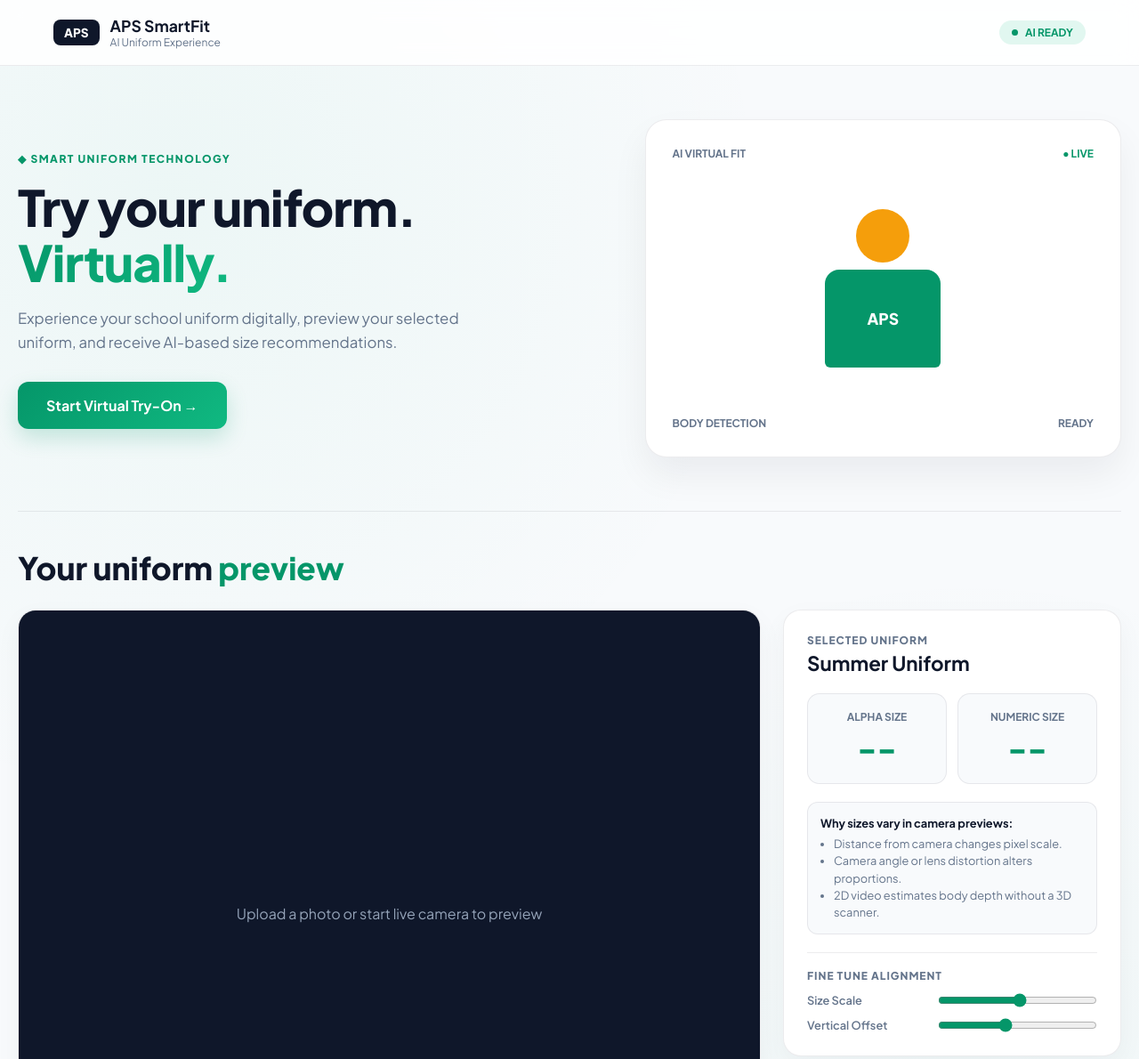
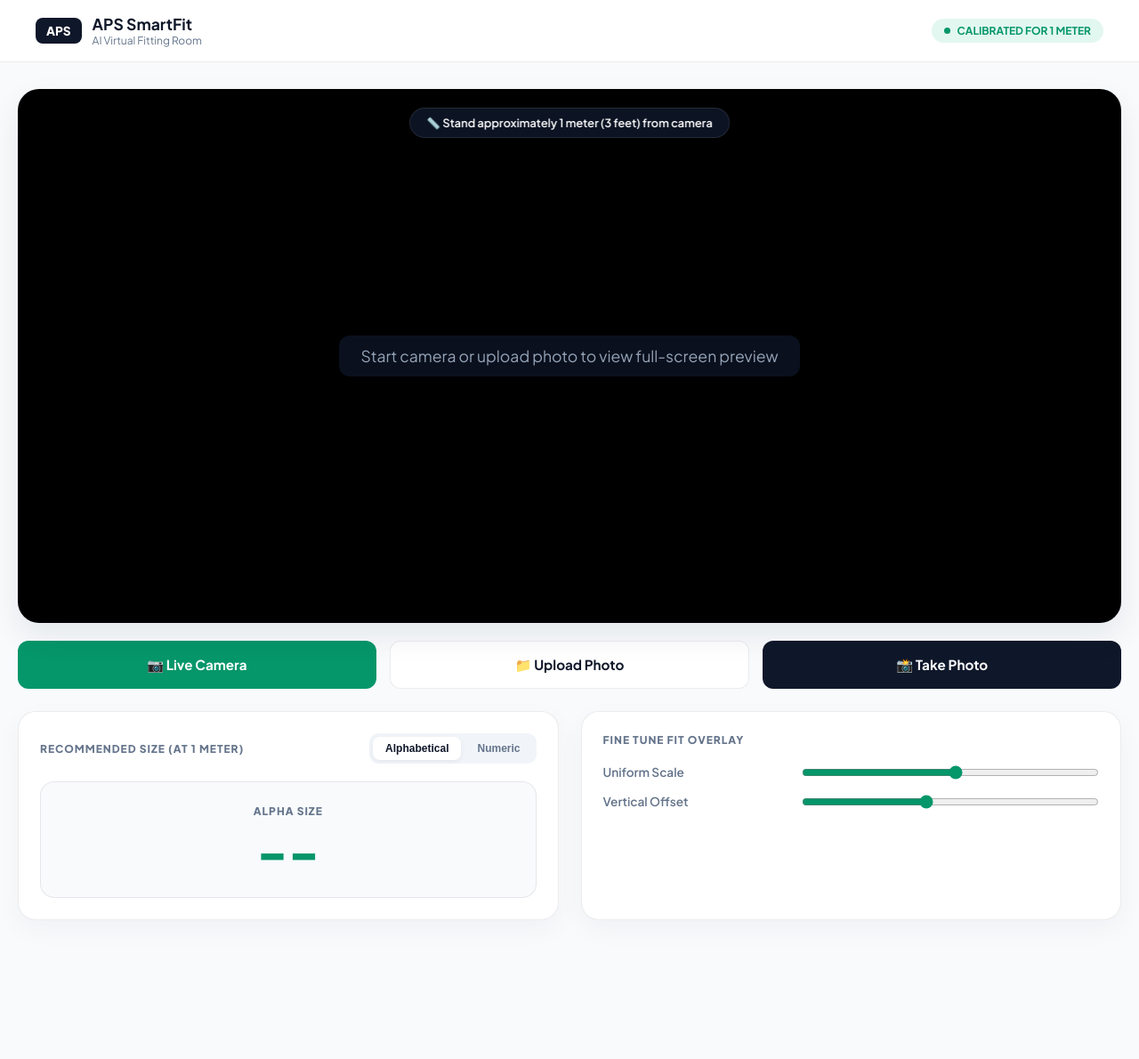
Before and after one commit to sharmaanshika9622-arch/APS-TRY-ON, a plain HTML site: page index.html in a window 1280 px wide. Shown: the top 1190 px of the page at 89% size. After the commit the page ends 1064 px from the top, so only its background shows below. Drawn offline with Linux system fonts and the light colour scheme; a script that the page names is missing.

Commit message:
Refactor index.html for fullscreen and UI improvements
Updated title and subtitles, adjusted styles, and added new elements for full-screen camera functionality and size display. Enhanced layout and interactive features for better user experience.

```diff
--- a/index.html
+++ b/index.html
@@ -3,7 +3,7 @@
 <head>
   <meta charset="UTF-8">
   <meta name="viewport" content="width=device-width, initial-scale=1.0">
-  <title>APS SmartFit AI - Virtual Uniform Experience</title>
+  <title>APS SmartFit AI - Fullscreen Uniform Experience</title>
 
   <!-- MediaPipe Pose Engine -->
   <script src="https://cdn.jsdelivr.net/npm/@mediapipe/pose/pose.js" crossorigin="anonymous"></script>
@@ -12,7 +12,6 @@
   <style>
     @import url('https://fonts.googleapis.com/css2?family=Plus+Jakarta+Sans:wght@400;500;600;700;800&display=swap');
 
-    /* LIGHT THEME PALETTE */
     :root {
       --bg-light: #f8fafc;
       --card-bg: #ffffff;
@@ -26,20 +25,15 @@
     }
 
     * { box-sizing: border-box; margin: 0; padding: 0; }
-
     html { scroll-behavior: smooth; }
 
     body {
       font-family: 'Plus Jakarta Sans', sans-serif;
       background-color: var(--bg-light);
-      background-image:
-        radial-gradient(circle at 15% 15%, rgba(16, 185, 129, 0.05) 0%, transparent 40%),
-        radial-gradient(circle at 85% 85%, rgba(5, 150, 105, 0.04) 0%, transparent 40%);
       color: var(--text-main);
       min-height: 100vh;
       display: flex;
       flex-direction: column;
-      overflow-x: hidden;
     }
 
     /* Navigation Bar */
@@ -50,18 +44,13 @@
       display: flex;
       justify-content: space-between;
       align-items: center;
-      padding: 18px 60px;
+      padding: 16px 40px;
       border-bottom: 1px solid var(--card-border);
-      background: rgba(255, 255, 255, 0.85);
+      background: rgba(255, 255, 255, 0.9);
       backdrop-filter: blur(12px);
     }
 
-    .brand-logo {
-      display: flex;
-      align-items: center;
-      gap: 12px;
-    }
-
+    .brand-logo { display: flex; align-items: center; gap: 12px; }
     .logo-badge {
       background: #0f172a;
       color: #ffffff;
@@ -70,16 +59,8 @@
       padding: 6px 12px;
       border-radius: 8px;
     }
-
-    .brand-title {
-      font-size: 1.1rem;
-      font-weight: 700;
-    }
-
-    .brand-subtitle {
-      font-size: 0.75rem;
-      color: var(--text-muted);
-    }
+    .brand-title { font-size: 1.1rem; font-weight: 700; }
+    .brand-subtitle { font-size: 0.75rem; color: var(--text-muted); }
 
     .status-pill {
       background: var(--status-bg);
@@ -92,174 +73,26 @@
       align-items: center;
       gap: 8px;
     }
+    .status-dot { width: 7px; height: 7px; background: var(--accent-green); border-radius: 50%; }
 
-    .status-dot {
-      width: 7px;
-      height: 7px;
-      background: var(--accent-green);
-      border-radius: 50%;
-    }
-
-    /* Container */
     .container {
       max-width: 1400px;
       margin: 0 auto;
-      padding: 0 20px;
+      padding: 30px 20px;
       width: 100%;
     }
 
-    /* HERO SECTION */
-    .hero-section {
-      padding: 60px 0;
-      display: grid;
-      grid-template-columns: 1.1fr 0.9fr;
-      gap: 50px;
-      align-items: center;
-    }
-
-    .tech-tag {
-      color: var(--accent-green);
-      font-size: 0.75rem;
-      font-weight: 800;
-      letter-spacing: 1.5px;
-      margin-bottom: 16px;
-      display: inline-block;
-    }
-
-    .hero-heading {
-      font-size: 3.5rem;
-      font-weight: 800;
-      line-height: 1.1;
-      margin-bottom: 20px;
-      letter-spacing: -1px;
-    }
-
-    .hero-heading span {
-      background: linear-gradient(135deg, #059669 0%, #10b981 100%);
-      -webkit-background-clip: text;
-      -webkit-text-fill-color: transparent;
-    }
-
-    .hero-subtext {
-      font-size: 1.05rem;
-      color: var(--text-muted);
-      line-height: 1.6;
-      margin-bottom: 30px;
-      max-width: 500px;
-    }
-
-    .btn-cta {
-      display: inline-flex;
-      align-items: center;
-      gap: 10px;
-      background: var(--accent-gradient);
-      color: #ffffff;
-      padding: 16px 32px;
-      border-radius: 12px;
-      font-weight: 700;
-      font-size: 1rem;
-      text-decoration: none;
-      box-shadow: 0 10px 25px rgba(5, 150, 105, 0.2);
-      transition: all 0.25s ease;
-      cursor: pointer;
-      border: none;
-    }
-
-    .btn-cta:hover {
-      transform: translateY(-2px);
-      box-shadow: 0 15px 30px rgba(5, 150, 105, 0.35);
-    }
-
-    .hero-card {
-      background: var(--card-bg);
+    /* FULL-SCREEN CAMERA SECTION */
+    .viewport-card {
+      background: #000000;
       border: 1px solid var(--card-border);
       border-radius: 24px;
-      padding: 30px;
-      position: relative;
-      display: flex;
-      flex-direction: column;
-      align-items: center;
-      justify-content: space-between;
-      height: 380px;
-      box-shadow: 0 20px 40px rgba(15, 23, 42, 0.06);
-    }
-
-    .card-header-bar, .card-footer-bar {
-      width: 100%;
-      display: flex;
-      justify-content: space-between;
-      font-size: 0.75rem;
-      font-weight: 700;
-      color: var(--text-muted);
-    }
-
-    .avatar-graphic {
-      position: relative;
-      display: flex;
-      flex-direction: column;
-      align-items: center;
-    }
-
-    .avatar-head {
-      width: 60px;
-      height: 60px;
-      background: #f59e0b;
-      border-radius: 50%;
-      margin-bottom: 8px;
-    }
-
-    .avatar-body {
-      width: 130px;
-      height: 110px;
-      background: #059669;
-      border-radius: 16px 16px 6px 6px;
-      display: flex;
-      align-items: center;
-      justify-content: center;
-      color: #ffffff;
-      font-weight: 800;
-      font-size: 1.1rem;
-    }
-
-    /* TRY-ON DASHBOARD SECTION */
-    .app-section {
-      padding: 40px 0 80px;
-      border-top: 1px solid var(--card-border);
-    }
-
-    .section-title {
-      font-size: 2.2rem;
-      font-weight: 800;
-      margin-bottom: 25px;
-    }
-
-    .section-title span {
-      color: var(--accent-green);
-    }
-
-    /* FULL SIZE SCREEN LAYOUT */
-    .grid-layout {
-      display: grid;
-      grid-template-columns: 1fr 380px;
-      gap: 25px;
-      align-items: start;
-    }
-
-    .preview-card {
-      background: var(--card-bg);
-      border: 1px solid var(--card-border);
-      border-radius: 20px;
       overflow: hidden;
-      width: 100%;
-      box-shadow: 0 10px 30px rgba(15, 23, 42, 0.04);
-    }
-
-    /* Expanded Camera Canvas */
-    .viewport-box {
+      box-shadow: 0 15px 35px rgba(15, 23, 42, 0.08);
       position: relative;
       width: 100%;
-      height: 680px;
-      background: #0f172a;
+      height: 75vh;
+      min-height: 550px;
       display: flex;
       justify-content: center;
       align-items: center;
@@ -276,24 +109,44 @@
 
     .placeholder-text {
       color: #94a3b8;
-      font-size: 1rem;
+      font-size: 1.1rem;
       z-index: 1;
+      text-align: center;
+      background: rgba(15, 23, 42, 0.7);
+      padding: 12px 24px;
+      border-radius: 12px;
     }
 
+    /* Floating Distance Calibration Alert */
+    .distance-banner {
+      position: absolute;
+      top: 20px;
+      left: 50%;
+      transform: translateX(-50%);
+      background: rgba(15, 23, 42, 0.85);
+      color: #ffffff;
+      padding: 8px 18px;
+      border-radius: 20px;
+      font-size: 0.8rem;
+      font-weight: 600;
+      backdrop-filter: blur(8px);
+      z-index: 2;
+      border: 1px solid rgba(255,255,255,0.1);
+    }
+
+    /* ACTION BAR BELOW CAMERA */
     .action-bar {
       display: flex;
       gap: 15px;
-      padding: 20px;
-      border-top: 1px solid var(--card-border);
-      background: #ffffff;
+      margin-top: 20px;
     }
 
     .btn {
       flex: 1;
-      padding: 14px;
-      border-radius: 10px;
+      padding: 16px;
+      border-radius: 12px;
       font-family: inherit;
-      font-size: 0.9rem;
+      font-size: 0.95rem;
       font-weight: 700;
       cursor: pointer;
       display: inline-flex;
@@ -308,21 +161,39 @@
     .btn-primary:hover { background: #047857; }
 
     .btn-secondary {
-      background: #f1f5f9;
+      background: #ffffff;
       color: var(--text-main);
       border: 1px solid var(--card-border);
     }
-    .btn-secondary:hover { background: #e2e8f0; }
+    .btn-secondary:hover { background: #f1f5f9; }
 
-    .sidebar-card {
+    .btn-capture {
+      background: #0f172a;
+      color: #ffffff;
+    }
+    .btn-capture:hover { background: #1e293b; }
+
+    /* SIZE DISPLAY & CONTROLS DASHBOARD (BELOW CAMERA) */
+    .controls-dashboard {
+      display: grid;
+      grid-template-columns: 1fr 1fr;
+      gap: 25px;
+      margin-top: 25px;
+    }
+
+    .dashboard-card {
       background: var(--card-bg);
       border: 1px solid var(--card-border);
       border-radius: 20px;
-      padding: 26px;
+      padding: 24px;
+      box-shadow: 0 10px 30px rgba(15, 23, 42, 0.04);
+    }
+
+    .card-title-row {
       display: flex;
-      flex-direction: column;
-      gap: 20px;
-      box-shadow: 0 10px 30px rgba(15, 23, 42, 0.04);
+      justify-content: space-between;
+      align-items: center;
+      margin-bottom: 20px;
     }
 
     .sidebar-label {
@@ -333,76 +204,65 @@
       letter-spacing: 1px;
     }
 
-    .uniform-title {
-      font-size: 1.4rem;
-      font-weight: 700;
-      margin-top: 4px;
+    /* Interactive Size Mode Selector Button */
+    .mode-toggle-group {
+      display: flex;
+      background: #f1f5f9;
+      padding: 4px;
+      border-radius: 10px;
+      gap: 4px;
     }
 
-    /* Size Display Cards */
-    .size-container {
-      display: grid;
-      grid-template-columns: 1fr 1fr;
-      gap: 12px;
+    .toggle-btn {
+      padding: 6px 14px;
+      border-radius: 8px;
+      border: none;
+      font-size: 0.75rem;
+      font-weight: 700;
+      cursor: pointer;
+      background: transparent;
+      color: var(--text-muted);
     }
 
-    .size-recommend-box {
+    .toggle-btn.active {
+      background: #ffffff;
+      color: var(--text-main);
+      box-shadow: 0 2px 6px rgba(0,0,0,0.06);
+    }
+
+    .size-display-box {
       background: #f8fafc;
       border: 1px solid var(--card-border);
-      border-radius: 14px;
-      padding: 18px;
+      border-radius: 16px;
+      padding: 25px;
       text-align: center;
     }
 
-    .size-recommend-box .label {
-      font-size: 0.75rem;
-      color: var(--text-muted);
-      font-weight: 700;
-    }
-
-    .size-number {
-      font-size: 2.2rem;
+    .size-main-number {
+      font-size: 3.5rem;
       font-weight: 800;
       color: var(--accent-green);
-      margin-top: 4px;
-    }
-
-    /* Accuracy Info Box */
-    .accuracy-info {
-      background: #f8fafc;
-      border: 1px solid var(--card-border);
-      border-radius: 12px;
-      padding: 14px;
-      font-size: 0.8rem;
-      color: var(--text-muted);
-      line-height: 1.5;
-    }
-
-    .accuracy-info strong {
-      color: var(--text-main);
-      display: block;
-      margin-bottom: 4px;
+      line-height: 1;
+      margin-top: 8px;
     }
 
     .adjustment-group {
       display: flex;
       flex-direction: column;
-      gap: 12px;
-      border-top: 1px solid var(--card-border);
-      padding-top: 18px;
+      gap: 16px;
     }
 
     .slider-row {
       display: flex;
       justify-content: space-between;
       align-items: center;
-      font-size: 0.8rem;
+      font-size: 0.85rem;
       font-weight: 600;
       color: var(--text-muted);
     }
 
     .slider-row input[type="range"] {
-      width: 55%;
+      width: 60%;
       accent-color: var(--accent-green);
       cursor: pointer;
     }
@@ -410,10 +270,9 @@
     input[type="file"] { display: none; }
 
     @media (max-width: 900px) {
-      header { padding: 15px 20px; }
-      .hero-section { grid-template-columns: 1fr; text-align: center; }
-      .grid-layout { grid-template-columns: 1fr; }
-      .viewport-box { height: 450px; }
+      .controls-dashboard { grid-template-columns: 1fr; }
+      .viewport-card { height: 50vh; }
+      .action-bar { flex-direction: column; }
     }
   </style>
 </head>
@@ -425,101 +284,62 @@
       <div class="logo-badge">APS</div>
       <div>
         <div class="brand-title">APS SmartFit</div>
-        <div class="brand-subtitle">AI Uniform Experience</div>
+        <div class="brand-subtitle">AI Virtual Fitting Room</div>
       </div>
     </div>
     <div class="status-pill">
       <div class="status-dot"></div>
-      AI READY
+      CALIBRATED FOR 1 METER
     </div>
   </header>
 
   <div class="container">
 
-    <!-- HERO LANDING SECTION -->
-    <section class="hero-section">
-      <div>
-        <span class="tech-tag">◆ SMART UNIFORM TECHNOLOGY</span>
-        <h1 class="hero-heading">Try your uniform. <span>Virtually.</span></h1>
-        <p class="hero-subtext">
-          Experience your school uniform digitally, preview your selected uniform, and receive AI-based size recommendations.
-        </p>
-        <a href="#tryon-app" class="btn-cta">Start Virtual Try-On →</a>
+    <!-- FULL SCREEN CAMERA VIEWPORT -->
+    <div class="viewport-card">
+      <div class="distance-banner">📏 Stand approximately 1 meter (3 feet) from camera</div>
+      <video id="webcam" playsinline style="display:none;"></video>
+      <canvas id="output-canvas" width="1280" height="720"></canvas>
+      <span class="placeholder-text" id="placeholder-text">Start camera or upload photo to view full-screen preview</span>
     </div>
 
-      <div class="hero-card">
-        <div class="card-header-bar">
-          <span>AI VIRTUAL FIT</span>
-          <span style="color: var(--accent-green);">● LIVE</span>
-        </div>
-        <div class="avatar-graphic">
-          <div class="avatar-head"></div>
-          <div class="avatar-body">APS</div>
-        </div>
-        <div class="card-footer-bar">
-          <span>BODY DETECTION</span>
-          <span>READY</span>
-        </div>
-      </div>
-    </section>
-
-    <!-- TRY-ON APPLICATION SECTION -->
-    <section class="app-section" id="tryon-app">
-      <h2 class="section-title">Your uniform <span>preview</span></h2>
-
-      <div class="grid-layout">
-
-        <!-- Full-Size Screen Viewport -->
-        <div class="preview-card">
-          <div class="viewport-box">
-            <video id="webcam" playsinline style="display:none;"></video>
-            <canvas id="output-canvas" width="1280" height="720"></canvas>
-            <span class="placeholder-text" id="placeholder-text">Upload a photo or start live camera to preview</span>
-          </div>
-
+    <!-- MAIN CONTROL BUTTONS BELOW CAMERA -->
     <div class="action-bar">
       <button class="btn btn-primary" onclick="startWebcam()">📷 Live Camera</button>
       <label class="btn btn-secondary">
         📁 Upload Photo
         <input type="file" id="image-upload" accept="image/*" onchange="handleImageUpload(event)">
       </label>
+      <button class="btn btn-capture" onclick="takeSnapshot()">📸 Take Photo</button>
+    </div>
+
+    <!-- CONTROL DASHBOARD BELOW CAMERA -->
+    <div class="controls-dashboard">
+
+      <!-- Recommended Size Card -->
+      <div class="dashboard-card">
+        <div class="card-title-row">
+          <span class="sidebar-label">Recommended Size (at 1 Meter)</span>
+          <div class="mode-toggle-group">
+            <button class="toggle-btn active" id="btn-alpha" onclick="setSizeMode('alpha')">Alphabetical</button>
+            <button class="toggle-btn" id="btn-num" onclick="setSizeMode('numeric')">Numeric</button>
           </div>
         </div>
 
-        <!-- Sidebar Controls & Size Info -->
-        <div class="sidebar-card">
-          <div>
-            <div class="sidebar-label">Selected Uniform</div>
-            <div class="uniform-title">Summer Uniform</div>
-          </div>
-
-          <!-- Dual Size Display (XXS–XXXL & 28–42) -->
-          <div class="size-container">
-            <div class="size-recommend-box">
-              <div class="label">ALPHA SIZE</div>
-              <div class="size-number" id="size-alpha">--</div>
-            </div>
-            <div class="size-recommend-box">
-              <div class="label">NUMERIC SIZE</div>
-              <div class="size-number" id="size-num">--</div>
+        <div class="size-display-box">
+          <div class="sidebar-label" id="size-mode-label">ALPHA SIZE</div>
+          <div class="size-main-number" id="size-display">--</div>
         </div>
       </div>
 
-          <!-- Explanation of Size Accuracy -->
-          <div class="accuracy-info">
-            <strong>Why sizes vary in camera previews:</strong>
-            <ul style="padding-left: 15px; margin-top: 4px;">
-              <li>Distance from camera changes pixel scale.</li>
-              <li>Camera angle or lens distortion alters proportions.</li>
-              <li>2D video estimates body depth without a 3D scanner.</li>
-            </ul>
+      <!-- Fine-Tune Manual Overlay Adjustments -->
+      <div class="dashboard-card">
+        <div class="card-title-row">
+          <span class="sidebar-label">Fine Tune Fit Overlay</span>
         </div>
-
-          <!-- Alignment Sliders -->
         <div class="adjustment-group">
-            <div class="sidebar-label">Fine Tune Alignment</div>
           <div class="slider-row">
-              <span>Size Scale</span>
+            <span>Uniform Scale</span>
             <input type="range" id="scale-slider" min="1.8" max="4.5" step="0.05" value="3.20">
           </div>
           <div class="slider-row">
@@ -530,7 +350,6 @@
       </div>
 
     </div>
-    </section>
 
   </div>
 
@@ -538,8 +357,8 @@
     const videoElement = document.getElementById('webcam');
     const canvasElement = document.getElementById('output-canvas');
     const canvasCtx = canvasElement.getContext('2d');
-    const sizeAlpha = document.getElementById('size-alpha');
-    const sizeNum = document.getElementById('size-num');
+    const sizeDisplay = document.getElementById('size-display');
+    const sizeModeLabel = document.getElementById('size-mode-label');
     const placeholderText = document.getElementById('placeholder-text');
 
     const scaleSlider = document.getElementById('scale-slider');
@@ -551,17 +370,41 @@
     let pose;
     let camera;
     let currentSourceImage = null;
+    let currentSizeMode = 'alpha'; // Default mode: 'alpha' or 'numeric'
 
-    // Calculates both Alpha (XXS-XXXL) and Numeric (28-42) sizes
-    function calculateSizes(shoulderPx) {
-      if (shoulderPx < 180) return { alpha: "XXS", num: "28" };
-      if (shoulderPx >= 180 && shoulderPx < 210) return { alpha: "XS", num: "30" };
-      if (shoulderPx >= 210 && shoulderPx < 240) return { alpha: "S", num: "32" };
-      if (shoulderPx >= 240 && shoulderPx < 270) return { alpha: "M", num: "34" };
-      if (shoulderPx >= 270 && shoulderPx < 300) return { alpha: "L", num: "36" };
-      if (shoulderPx >= 300 && shoulderPx < 330) return { alpha: "XL", num: "38" };
-      if (shoulderPx >= 330 && shoulderPx < 360) return { alpha: "XXL", num: "40" };
-      return { alpha: "XXXL", num: "42" };
+    // Real-world shoulder pixel distance calibration at 1 meter distance
+    function calculateSize(shoulderPx) {
+      const alphaSizes = ["XXS", "XS", "S", "M", "L", "XL", "XXL", "XXXL"];
+      const numSizes   = ["28",  "30", "32", "34", "36", "38",  "40",  "42"];
+
+      let idx = 0;
+      if (shoulderPx < 180) idx = 0;
+      else if (shoulderPx < 210) idx = 1;
+      else if (shoulderPx < 240) idx = 2;
+      else if (shoulderPx < 270) idx = 3;
+      else if (shoulderPx < 300) idx = 4;
+      else if (shoulderPx < 330) idx = 5;
+      else if (shoulderPx < 360) idx = 6;
+      else idx = 7;
+
+      return currentSizeMode === 'alpha' ? alphaSizes[idx] : numSizes[idx];
+    }
+
+    // Interactive Size Mode Unit Switcher
+    function setSizeMode(mode) {
+      currentSizeMode = mode;
+      document.getElementById('btn-alpha').classList.toggle('active', mode === 'alpha');
+      document.getElementById('btn-num').classList.toggle('active', mode === 'numeric');
+      sizeModeLabel.innerText = mode === 'alpha' ? 'ALPHA SIZE' : 'NUMERIC SIZE';
+    }
+
+    // Photo Snapshot Capability
+    function takeSnapshot() {
+      const dataURL = canvasElement.toDataURL('image/png');
+      const link = document.createElement('a');
+      link.download = 'APS-Uniform-TryOn.png';
+      link.href = dataURL;
+      link.click();
     }
 
     function onResults(results) {
@@ -590,9 +433,7 @@
           const shoulderDistance = Math.sqrt(dx * dx + dy * dy);
           const angle = Math.atan2(dy, dx);
 
-          const sizeResult = calculateSizes(shoulderDistance);
-          sizeAlpha.innerText = sizeResult.alpha;
-          sizeNum.innerText = sizeResult.num;
+          sizeDisplay.innerText = calculateSize(shoulderDistance);
 
           const userScale = parseFloat(scaleSlider.value);
           const userYShift = parseFloat(ySlider.value);
```
Lines whose indentation alone changed are shown as unchanged.
